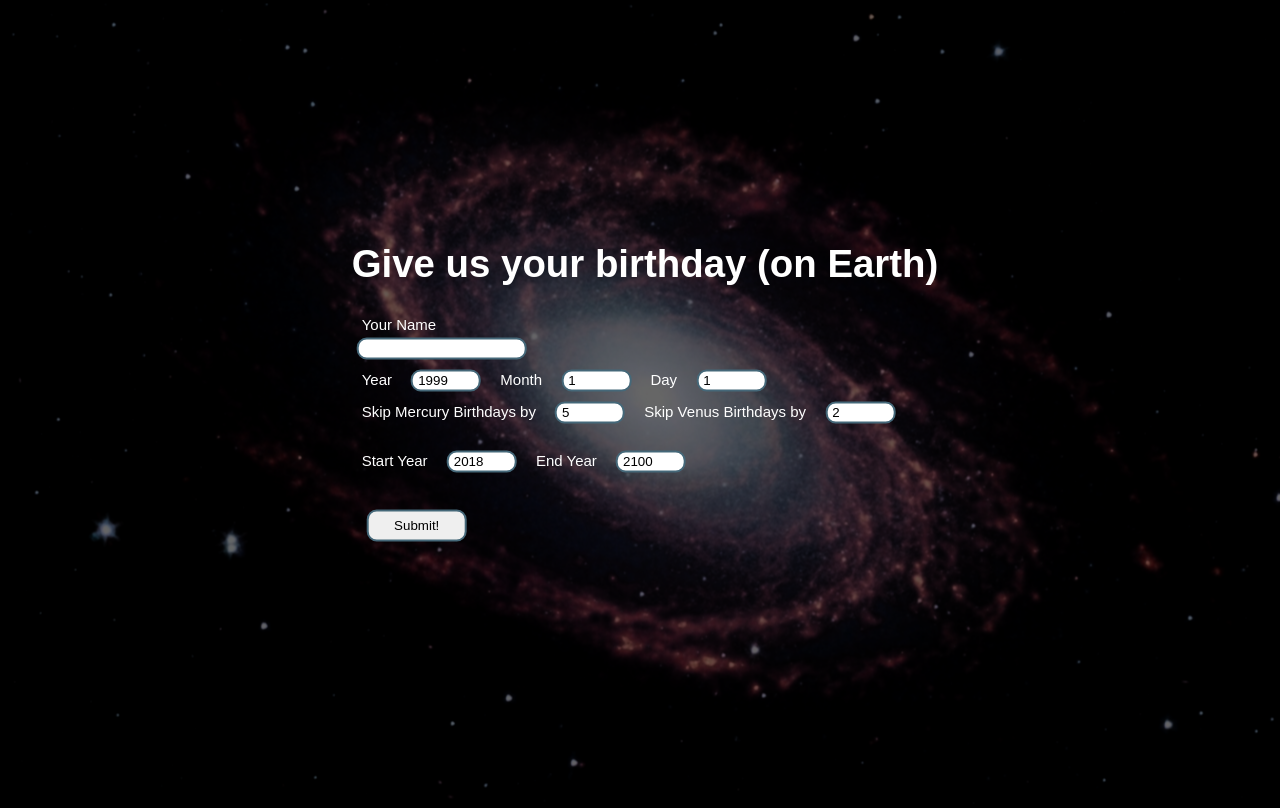
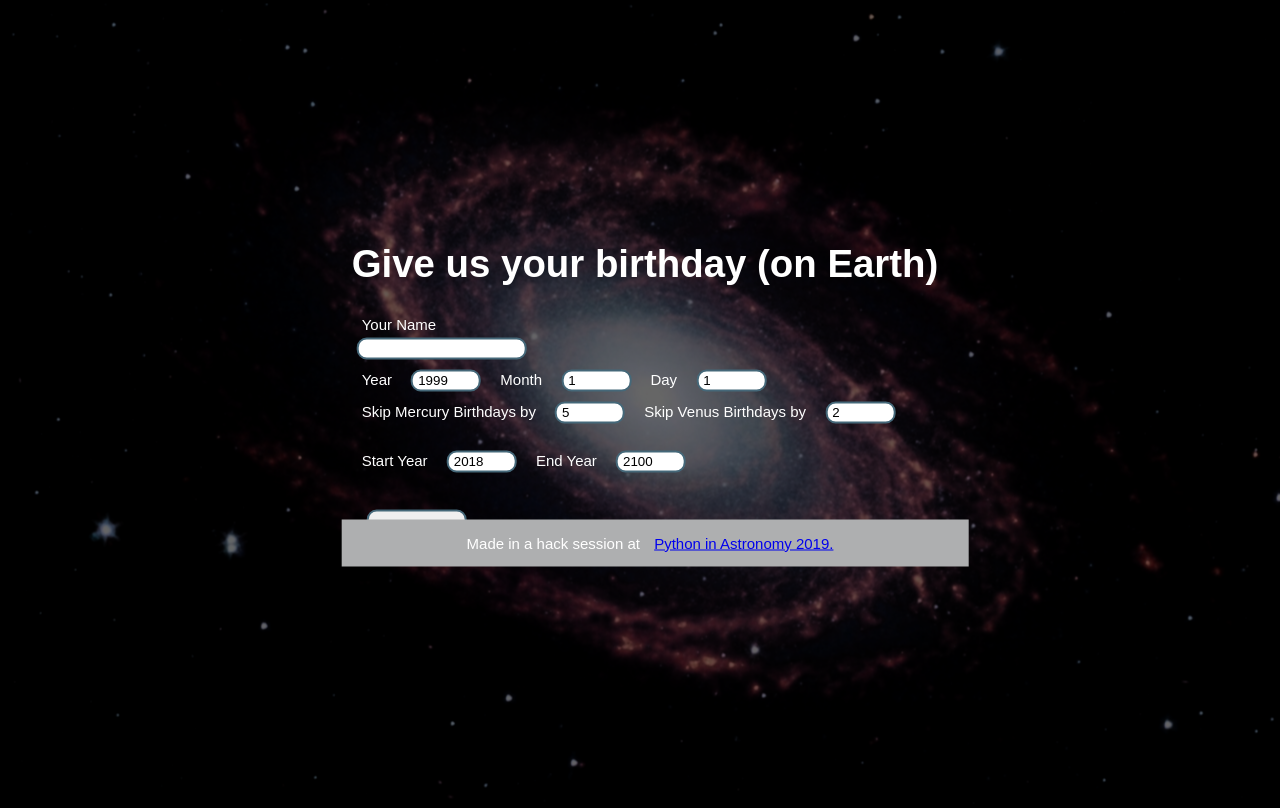
Before and after one commit to apmechev/atro_cakeday, a Flask app: template astro_cakeday/templates/birthday.html in a window 1280 px wide. Shown: the part 44-852 px from the top of the page. Run offline with Flask 2, Linux system fonts and the light colour scheme; the template is opened without the code that fills it: values that come from a table or form of the project are taken from there, others are empty; parts of the project's set-up code (start-up, migrations or seed data) failed here and were passed over; some libraries are stand-ins or nearby versions.

Commit message:
adding basic footer

```diff
--- a/astro_cakeday/static/styles/birthday.css
+++ b/astro_cakeday/static/styles/birthday.css
@@ -79,3 +79,14 @@ div.border {
 	width: 100px;
 
 }
+
+
+.footer {
+  position: fixed;
+  left: 0;
+  bottom: 0;
+  width: 100%;
+  background-color: #aeafb0;
+  color: white;
+  text-align: center;
+}
--- a/astro_cakeday/templates/birthday.html
+++ b/astro_cakeday/templates/birthday.html
@@ -31,4 +31,9 @@
 
 	<p>{{ form.submit(class_='submit') }} </p>
   </form>
+            <div class="footer active">
+
+  <p>Made in a hack session at <a href="http://openastronomy.org/pyastro/2019/" target="_blank">Python in Astronomy 2019.</a></p>
+            </div>
+
   {% endblock %}
```
